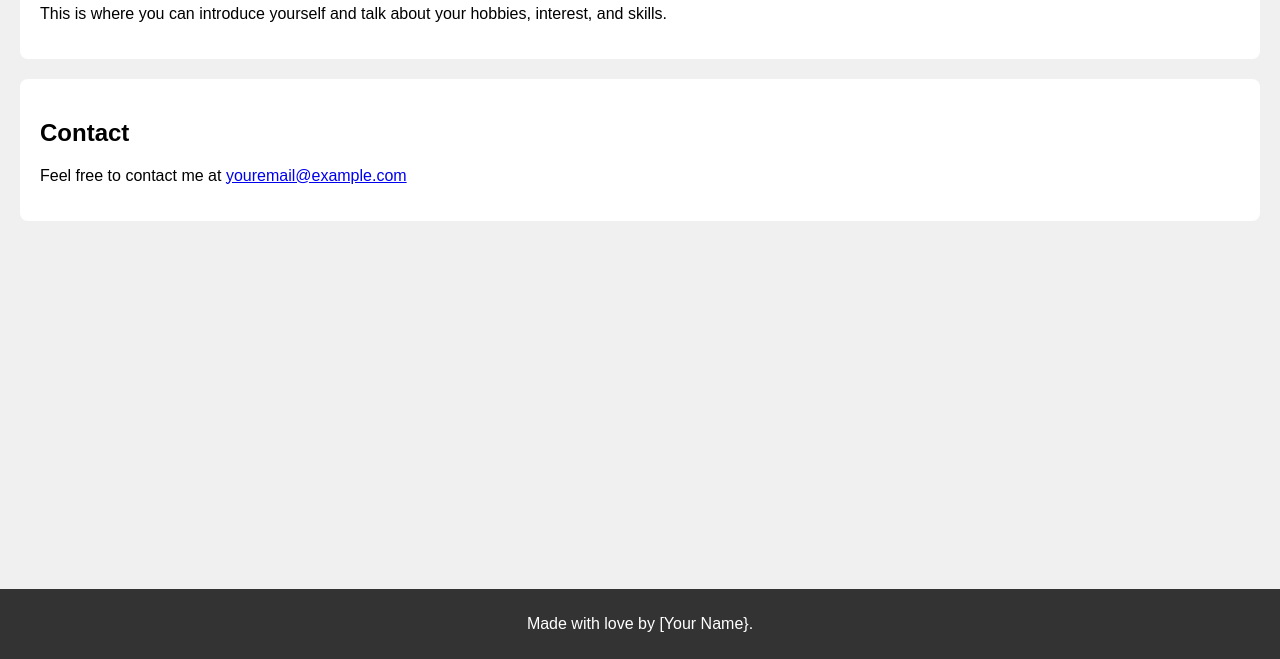
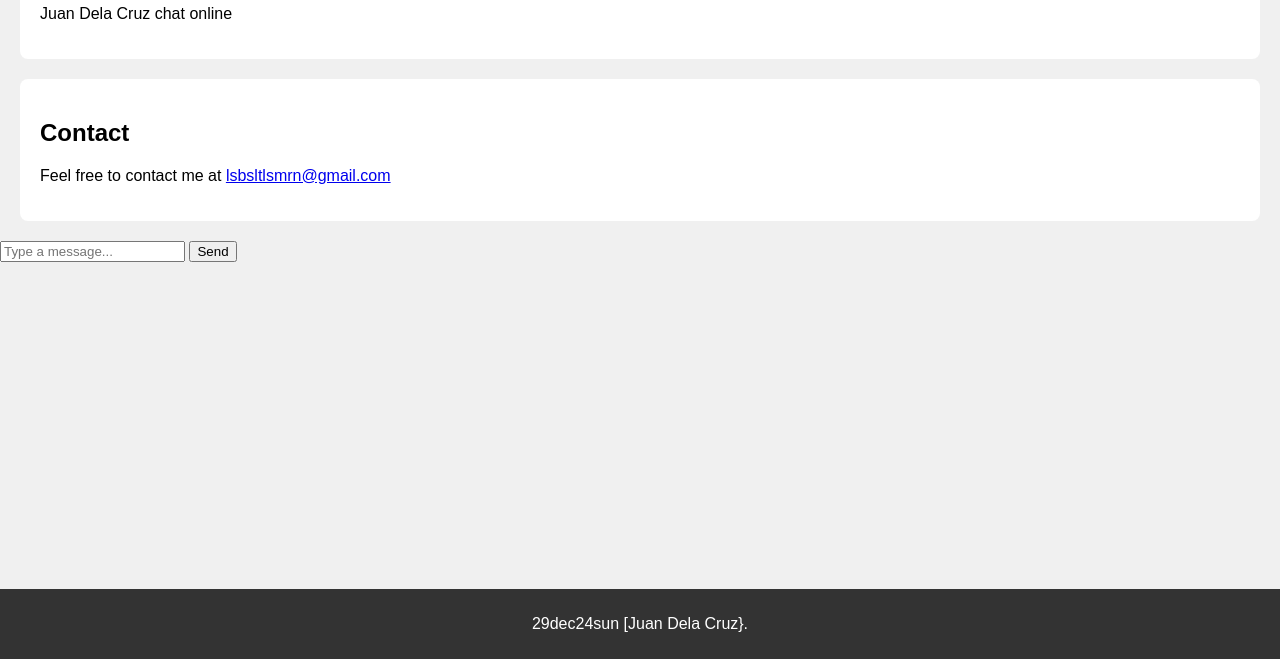
Before and after one commit to lsbsltlsmrn/JuanDelaCruz, a plain HTML site: page index.html in a window 1280 px wide. Shown: the part 141-800 px from the top of the page. Drawn offline with Linux system fonts and the light colour scheme.

Commit message:
Update index.html

```diff
--- a/index.html
+++ b/index.html
@@ -3,7 +3,7 @@
 <head>
    <meta charset="UTF-8">
    <meta name="viewport" content="width=device-width, initial-scale=1.0">
-   <title>Your personal Website</Title>
+   <title>Elias</Title>
    <style>
        /*Optional: Simple CSS to style the page */
        body {
@@ -37,22 +37,44 @@ section {
 </head>
 <body>
      <header>
-          </h1>Welcometo my Personal Website</h1>
+          </h1>Welcome to Juan Dela Cruz Yah-who!!!</h1>
      </header>
 
      <section>
-          <h2>About me</h2>
-          <p>This is where you can introduce yourself and talk about your hobbies, interest, and skills.</p>
+          <h2>Elias</h2>
+          <p>Juan Dela Cruz chat online</p>
      </section>
 
      <section>
           <h2>Contact</h2>
-          <p>Feel free to contact me at <a href="mailto:youremail@example.com">youremail@example.com </a></p>
+          <p>Feel free to contact me at <a href="lsbsltlsmrn@gmail.com">lsbsltlsmrn@gmail.com </a></p>
      </section>
 
 
      <footer>
-          <p>Made with love by [Your Name}.</p>
+          <p>29dec24sun [Juan Dela Cruz}.</p>
      </footer>
+
+     <!--Chat Box Section -->
+     <div class="chat-container">
+        <div id="chat-box" lass="chat-box"></div>
+        <div class="input-container">
+             <input type="text" id="message" placeholder="Type a message..." />
+             <button onclick="sendMessage()">Send</button>
+        </div>
+     </div>
+
+   <!-- Javascript code for chat box -->
+   <script>
+      function sendMessage() {
+         const message = document.getElementById("message").value;
+         const chatBox = document.getElementById("chat-box");
+         if (message) {
+            chatBox.innerHTML += "<p>" + message + "</p>;
+            document.getElementById(message").value = ""; // Clear the input field
+            chatBox.scrollTop = chatBox.scrollHeight; // Scroll to the latest message
+         }
+      }
+   </script>
 </body>
 </html>
```
